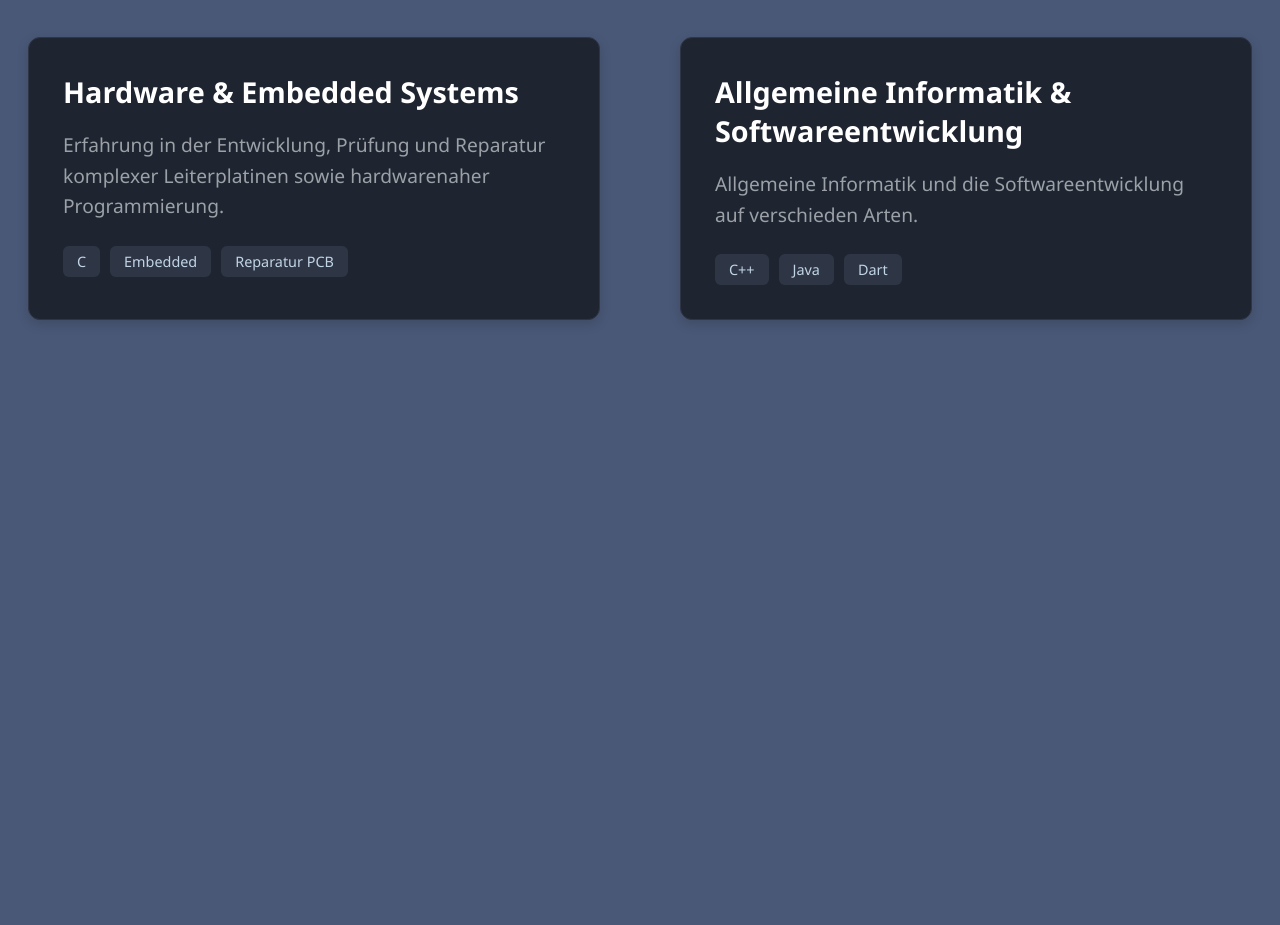
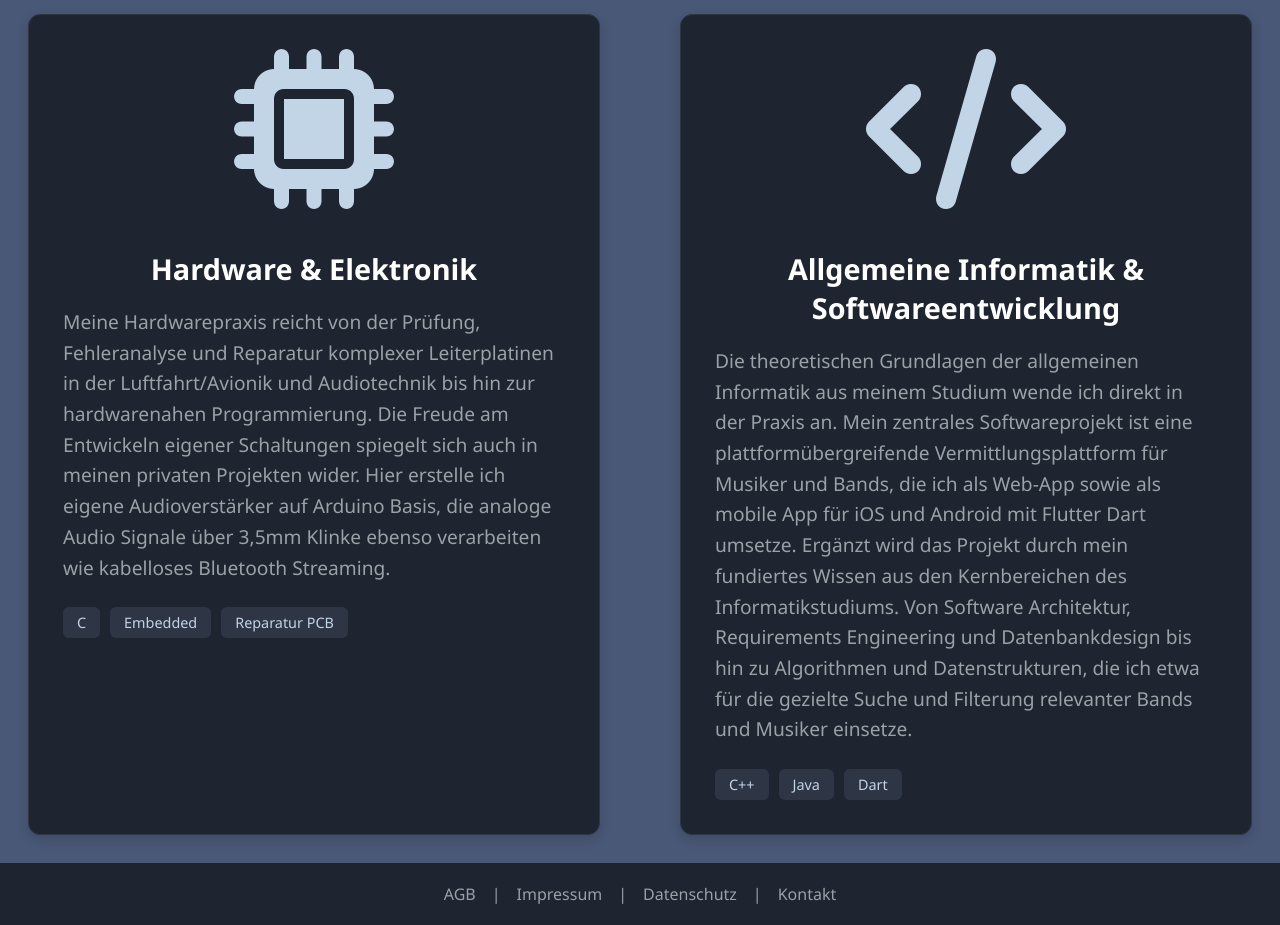
Before and after one commit to Api1893/Portfolio, an Angular app in the folder portfolio_code/: page / in a window 1280 px wide. Shown: the part 1780-2705 px from the top of the page. Before the commit the page ends 2128 px from the top, so only its background shows below. Built offline with nearby package versions, Linux system fonts and the light colour scheme.

Commit message:
Property in electronics and cs added

```diff
--- a/portfolio_code/src/app/app.css
+++ b/portfolio_code/src/app/app.css
@@ -6,10 +6,11 @@
 }
 
 .start-text {
-  flex: 1;
+  flex: 0 0 40%;
+  max-width: 500px;
   background-color: #171b26;
   color: #ffffff;
-  padding: 10%;
+  padding: 8%;
   display: flex;
   flex-direction: column;
   justify-content: center;
@@ -61,7 +62,6 @@
 }
 
 /* ------------------ More button section -------------- */
-
 .more-button {
   background-color: #c2d5e6;
   color: #171b26;
@@ -95,7 +95,23 @@
   object-position: center;
 }
 
-/* ------------------ Property section -------------- */
+/* ------------------ Icons section -------------- */
+.icon-wrapper {
+  display: flex;
+  justify-content: center;
+  align-items: center;
+  width: 100%;
+  margin-bottom: 40px;
+}
+
+.icon-accent {
+  color: #c2d5e6;
+  font-size: 10rem;
+  margin: 0;
+  text-align: center;
+}
+
+/* ------------------ Cards section -------------- */
 /* --- cards-wrapper --- */
 .cards-wrapper {
   display: flex;
@@ -122,6 +138,8 @@
 .card-box:hover {
   transform: translateY(-4px);
   box-shadow: 0 8px 20px rgba(0, 0, 0, 0.3);
+  transition: all 0.4s ease-in-out;
+  transition-delay: 0.1s;
 }
 
 .card-title {
@@ -129,6 +147,10 @@
   font-size: 1.8rem;
   margin-top: 0;
   margin-bottom: 16px;
+}
+
+.cards-wrapper h3 {
+  text-align: center;
 }
 
 .card-text {
@@ -151,3 +173,40 @@
   border-radius: 6px;
   font-size: 0.9rem;
 }
+
+.tag:hover {
+  background-color: #c2d5e6;
+  color: #171b26;
+  transform: translateY(-2px);
+  box-shadow: 0 4px 8px rgba(194, 213, 230, 0.2);
+}
+
+/* ------------------ Footer section -------------- */
+.footer {
+  background-color: #1e2430;
+  display: flex;
+  justify-content: center;
+  align-items: center;
+  gap: 16px;
+  padding: 20px 0;
+}
+
+.footer-link {
+  color: #9ba1a6;
+  font-size: 1rem;
+  margin: 0;
+  font-weight: 400;
+  display: flex;
+  align-items: center;
+  text-decoration: none;
+}
+
+.footer-link:hover {
+  color: #ffffff;
+}
+
+.footer-link:not(:last-child)::after {
+  content: "|";
+  color: #9ba1a6;            /* Farbe des Trennstrichs */
+  margin-left: 16px;         /* Abstand zum Strich nach links */
+}
--- a/portfolio_code/src/app/app.html
+++ b/portfolio_code/src/app/app.html
@@ -41,15 +41,22 @@
 <div class="start-image">
     <img src="assets/pb.jpg" alt="Apisit Khamdeekoet">
   </div>
-
 </section>
 
 <div class="cards-wrapper">
   <!-- Electrical Engeneering section -->
   <div class="card-box">
-    <h3 class="card-title">Hardware & Embedded Systems</h3>
+    <div class="icon-wrapper">
+      <i class="fa-solid fa-microchip icon-accent"></i>
+    </div>
+
+    <h3 class="card-title">Hardware & Elektronik</h3>
     <p class="card-text">
-      Erfahrung in der Entwicklung, Prüfung und Reparatur komplexer Leiterplatinen sowie hardwarenaher Programmierung.
+      Meine Hardwarepraxis reicht von der Prüfung, Fehleranalyse und Reparatur komplexer Leiterplatinen
+      in der Luftfahrt/Avionik und Audiotechnik bis hin zur hardwarenahen Programmierung. Die Freude am Entwickeln
+      eigener Schaltungen spiegelt sich auch in meinen privaten Projekten wider. Hier erstelle ich eigene
+      Audioverstärker auf Arduino Basis, die analoge Audio Signale über 3,5mm Klinke ebenso verarbeiten
+      wie kabelloses Bluetooth Streaming.
     </p>
 
     <div class="card-tags">
@@ -61,9 +68,18 @@
 
   <!-- Computer Science section -->
   <div class="card-box">
+    <div class="icon-wrapper">
+      <i class="fa-solid fa-code icon-accent"></i>
+    </div>
+
     <h3 class="card-title">Allgemeine Informatik & Softwareentwicklung</h3>
     <p class="card-text">
-      Allgemeine Informatik und die Softwareentwicklung auf verschieden Arten.
+      Die theoretischen Grundlagen der allgemeinen Informatik aus meinem Studium wende ich direkt in der Praxis an.
+      Mein zentrales Softwareprojekt ist eine plattformübergreifende Vermittlungsplattform für Musiker und Bands,
+      die ich als Web-App sowie als mobile App für iOS und Android mit Flutter Dart umsetze. Ergänzt wird das Projekt
+      durch mein fundiertes Wissen aus den Kernbereichen des Informatikstudiums. Von Software Architektur,
+      Requirements Engineering und Datenbankdesign bis hin zu Algorithmen und Datenstrukturen, die ich etwa
+      für die gezielte Suche und Filterung relevanter Bands und Musiker einsetze.
     </p>
 
     <div class="card-tags">
@@ -73,3 +89,10 @@
     </div>
   </div>
 </div>
+
+<div class="footer">
+  <a href="#" class="footer-link">AGB</a>
+  <a href="#" class="footer-link">Impressum</a>
+  <a href="#" class="footer-link">Datenschutz</a>
+  <a href="#" class="footer-link">Kontakt</a>
+</div>
--- a/portfolio_code/src/index.html
+++ b/portfolio_code/src/index.html
@@ -6,6 +6,7 @@
   <base href="/">
   <meta name="viewport" content="width=device-width, initial-scale=1">
   <link rel="icon" type="image/x-icon" href="favicon.ico">
+  <link rel="stylesheet" href="https://cdnjs.cloudflare.com/ajax/libs/font-awesome/6.5.1/css/all.min.css">
 </head>
 <body>
   <app-root></app-root>
```
